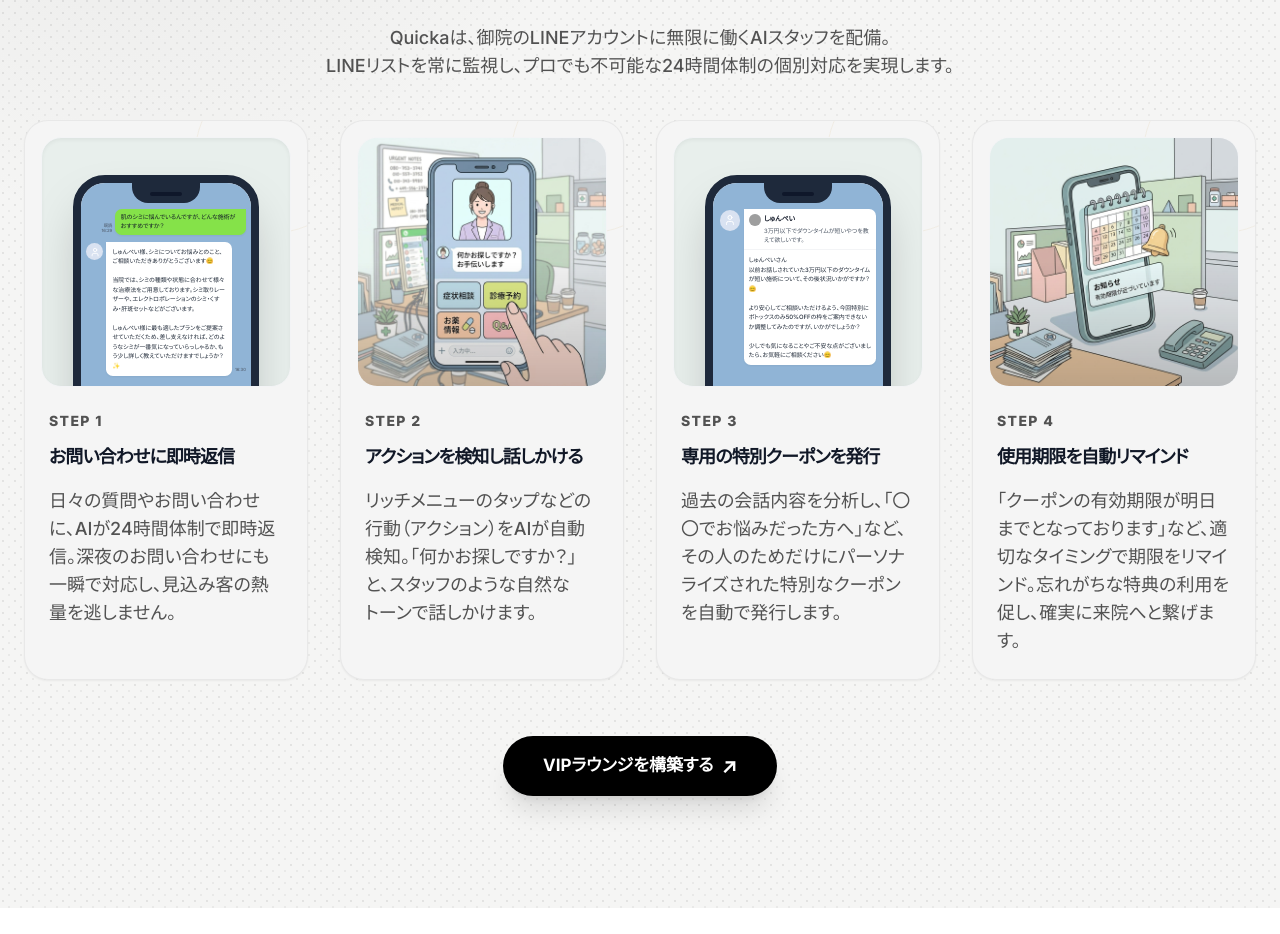
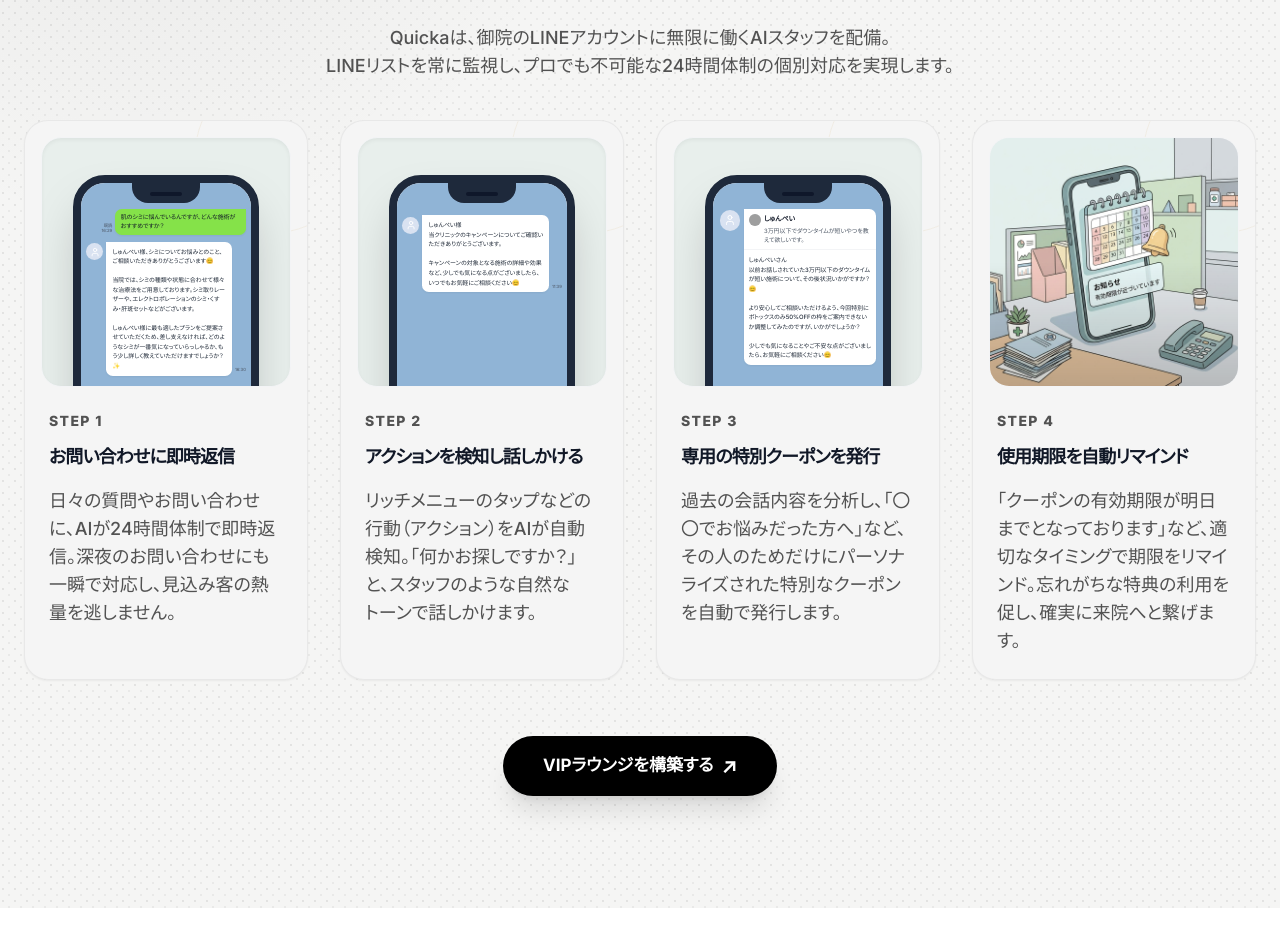
Before and after one commit to mikamishunpei/quicka-sdr-lp, a React (Vite) app: page /clinic in a window 1280 px wide. Shown: the part 2321-3255 px from the top of the page. Built offline with nearby package versions, Linux system fonts and the light colour scheme; grey boxes are pictures that could not be loaded.

Commit message:
Replace Step 2 image with pixel-perfect LINE chat UI using CSS container queries

```diff
--- a/src/components/clinic/ClinicSolution.tsx
+++ b/src/components/clinic/ClinicSolution.tsx
@@ -78,7 +78,31 @@ export function ClinicSolution() {
           title: "アクションを検知し話しかける",
           description: "リッチメニューのタップなどの行動（アクション）をAIが自動検知。「何かお探しですか？」と、スタッフのような自然なトーンで話しかけます。",
           icon: <MousePointerClick className="w-6 h-6 text-brand-gold" />,
-          imageSrc: "/solution_step_2.png"
+          imageSrc: "/solution_step_2.png",
+          isScreenshot: true,
+          customContent: (
+            <div className="w-full h-full bg-[#90B4D6] px-[3cqw] pt-[15cqw] pb-[4cqw] overflow-hidden relative">
+              {/* AI Message (Left) */}
+              <div className="flex items-start mt-[4cqw]">
+                <div className="w-[10cqw] h-[10cqw] rounded-full bg-[#D9E2F1] flex-shrink-0 mr-[2cqw] flex items-center justify-center mt-[1cqw]">
+                  <User className="w-[6cqw] h-[6cqw] text-white" />
+                </div>
+
+                <div className="flex items-end max-w-[82cqw]">
+                  <div className="bg-white rounded-[4cqw] rounded-tl-none px-[3.5cqw] py-[3cqw] shadow-sm">
+                    <div className="text-[3.5cqw] text-gray-800 leading-[1.6] font-medium">
+                      しゅんぺい様<br />
+                      当クリニックのキャンペーンについてご確認いただきありがとうございます。<br /><br />
+                      キャンペーンの対象となる施術の詳細や効果など、少しでも気になる点がございましたら、いつでもお気軽にご相談ください😊
+                    </div>
+                  </div>
+                  <div className="ml-[1.5cqw] text-[2.5cqw] text-gray-600 mb-[1cqw] flex-shrink-0">
+                    11:39
+                  </div>
+                </div>
+              </div>
+            </div>
+          )
         },
         {
           title: "専用の特別クーポンを発行",
```
